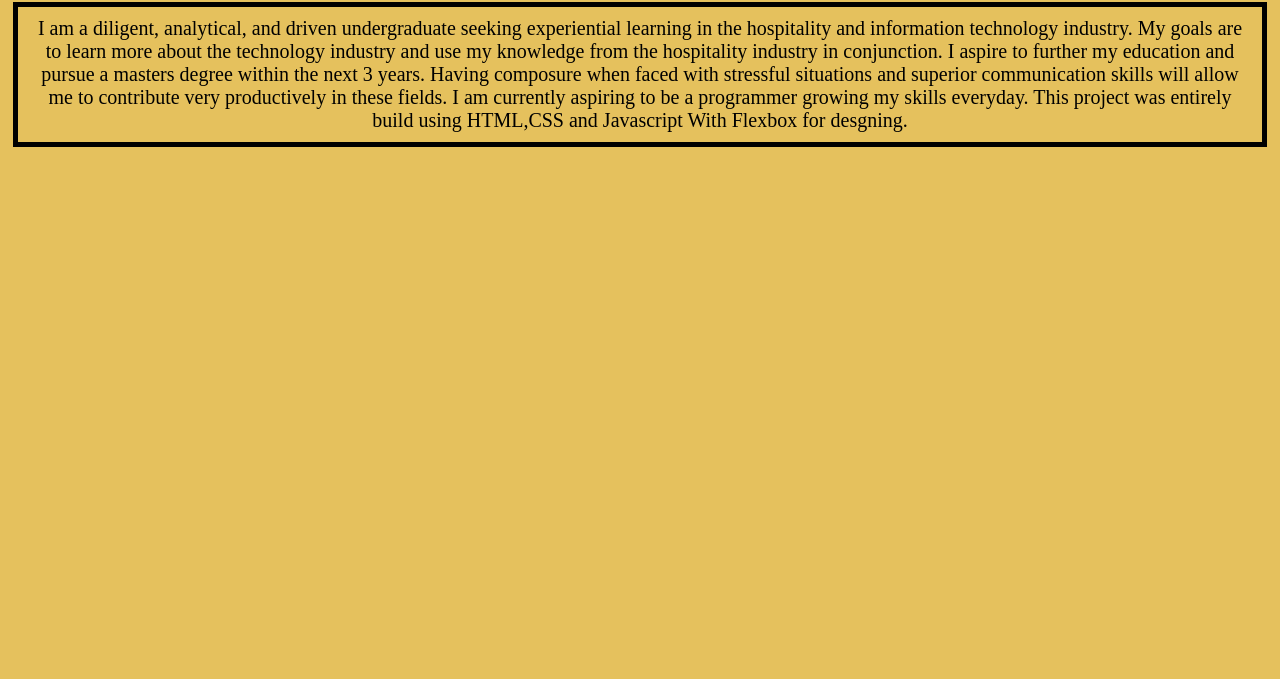
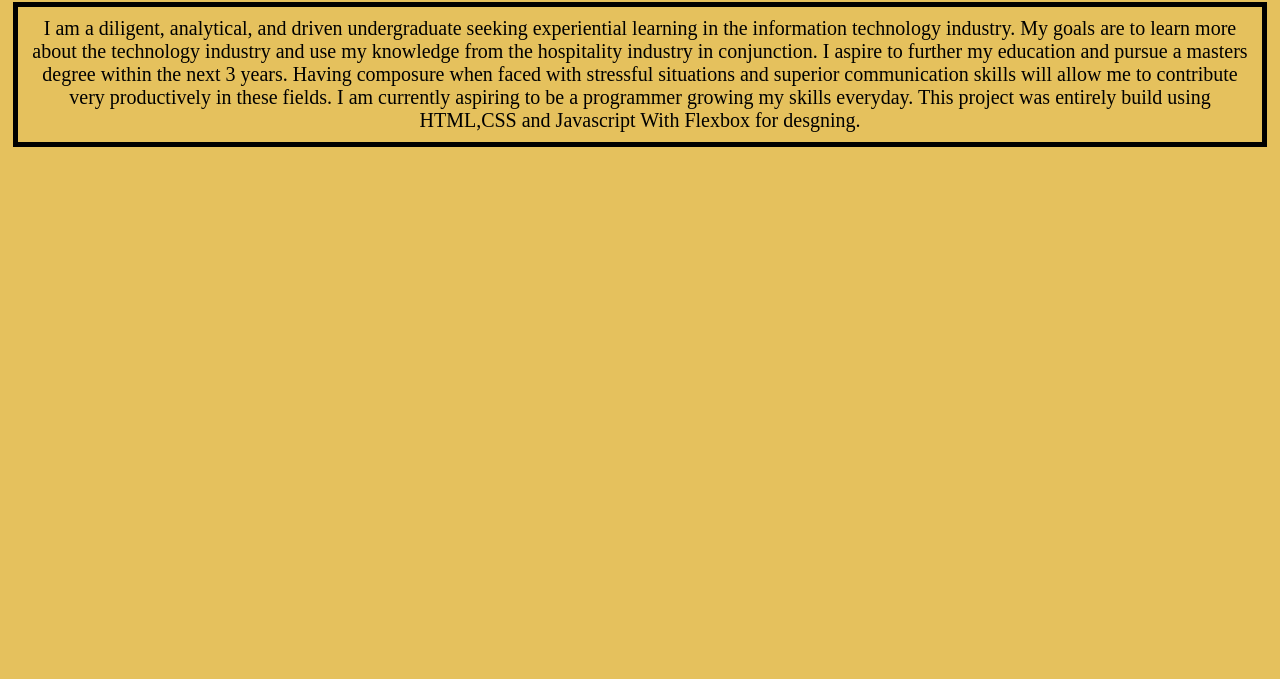
Before and after one commit to tkurosaki1/Resume_Website, a plain HTML site: page about_me.html in a window 1280 px wide. Shown: the part 121-800 px from the top of the page. Drawn offline with Linux system fonts and the light colour scheme.

Commit message:
minor change

```diff
--- a/about_me.html
+++ b/about_me.html
@@ -16,7 +16,7 @@
     <h1>About Me</h1>
     <p>
         I am a diligent, analytical, and driven undergraduate seeking
-        experiential learning in the hospitality and information technology industry.
+        experiential learning in the information technology industry.
         My goals are to learn more about the technology industry and use my knowledge
         from the hospitality industry in conjunction. I aspire to further my education
         and pursue a masters degree within the next 3 years. Having composure when faced
```
